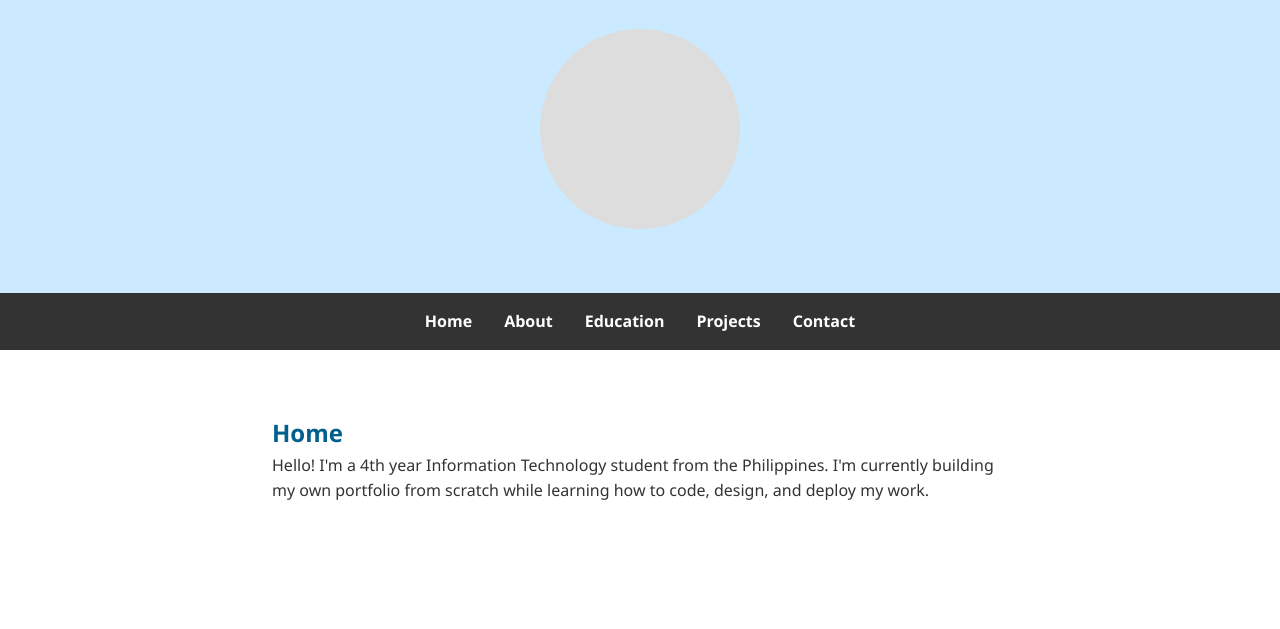
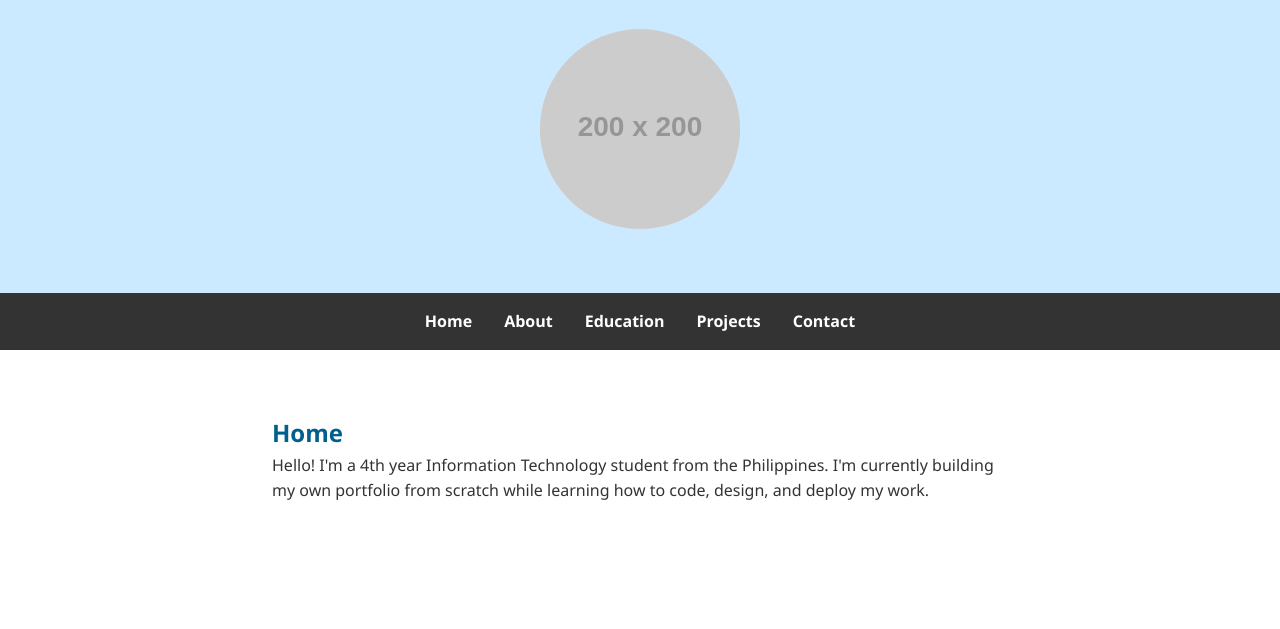
Before and after one commit to Autuumn8/Portfolio, a plain HTML site: page index.html in a window 1280 px wide. Shown: the part 112-741 px from the top of the page. Drawn offline with Linux system fonts and the light colour scheme; placeholder pictures from the web are drawn by us.

Commit message:
Update index.html

```diff
--- a/index.html
+++ b/index.html
@@ -95,9 +95,9 @@
   <header>
     <h1>Welcome to My Portfolio</h1>
     <p>I'm Zian, a BSIT Student learning to build the future.</p>
-    <div class="photo-container">
-       <https://www.allrecipes.com/new-non-browning-bananas-coming-to-stores-11711377"" alt="Zian" style="width: 100%; height: 100%; border-radius: 50%;">
-    </div>
+  <div class="photo-container">
+  <img src="https://via.placeholder.com/200" alt="Zian" style="width: 100%; height: 100%; border-radius: 50%;">
+</div>
   </header>
 
   <!-- Navigation -->
```
